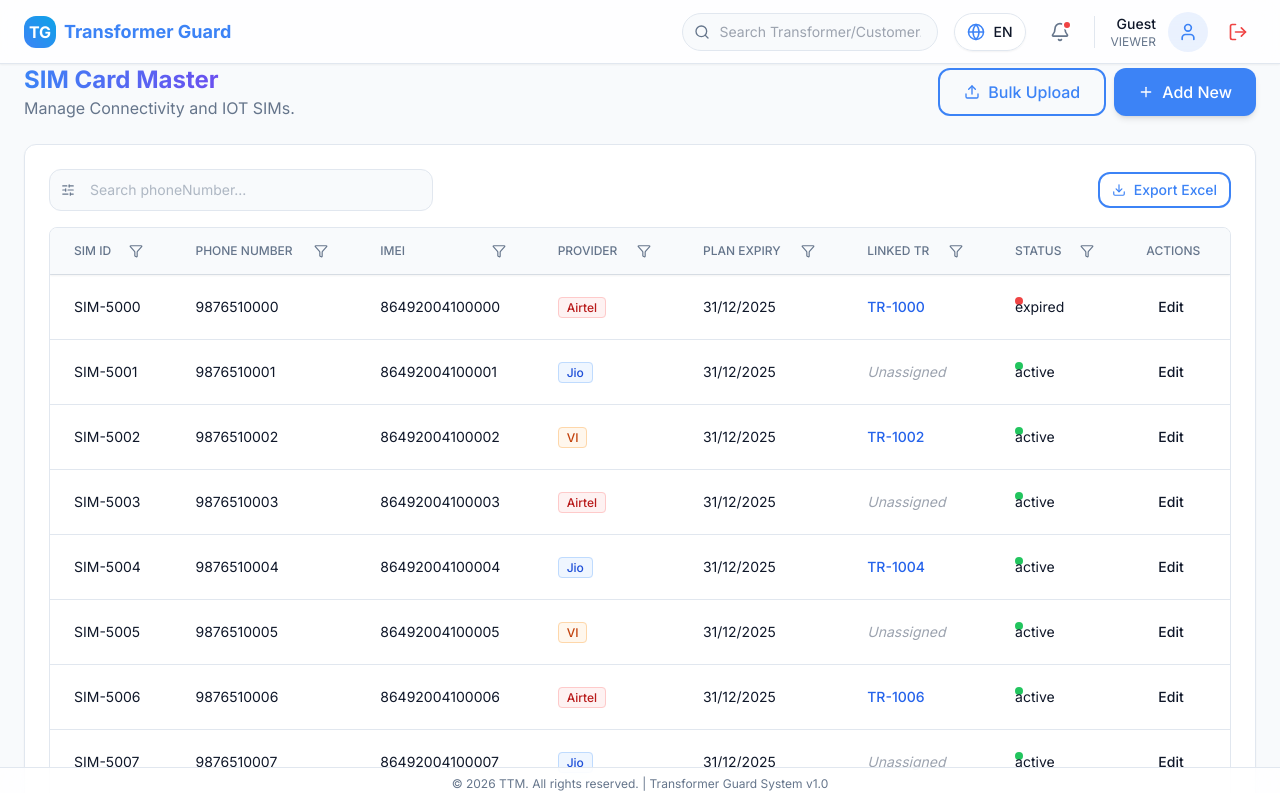
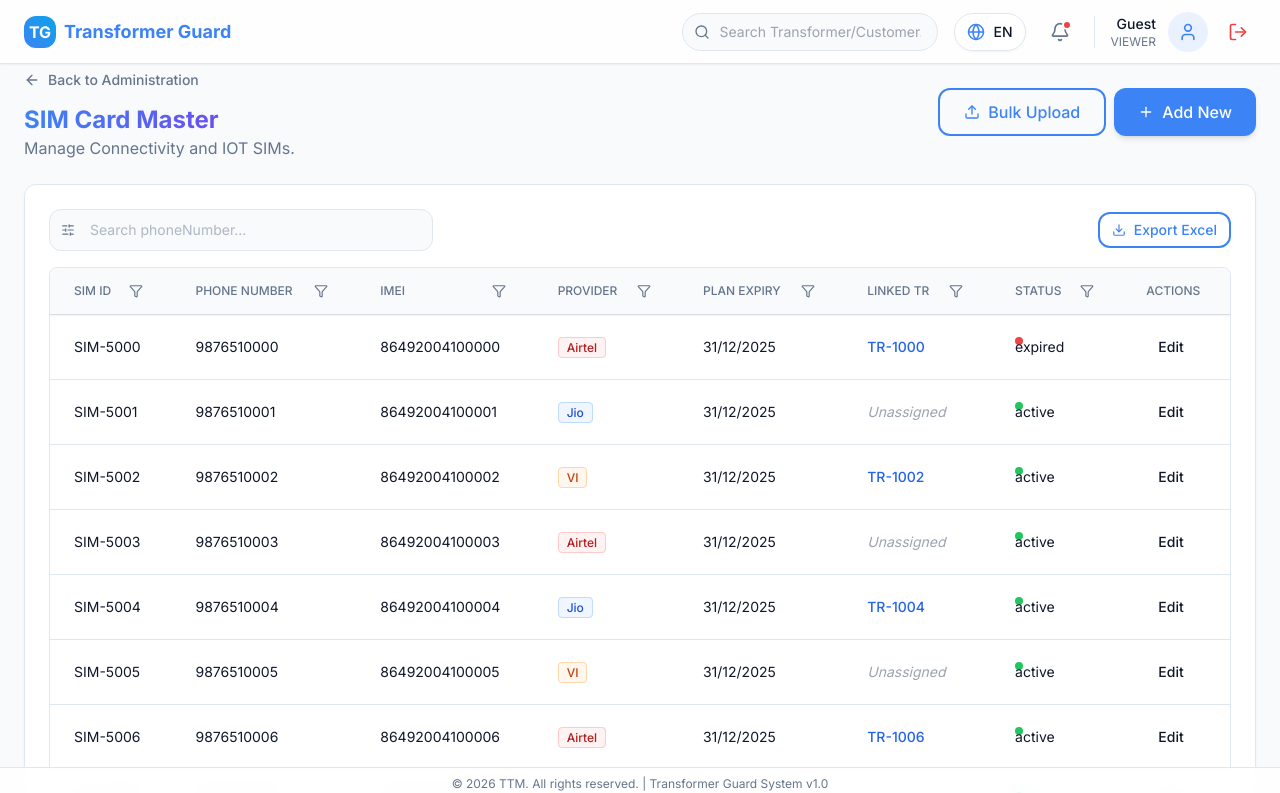
Before and after one commit to Murali301285/TransTheft, a Next.js app: page /dashboard/admin/sims in a window 1280 px wide. Shown: the top 793 px of the page. Built offline with nearby package versions, Linux system fonts and the light colour scheme.

Commit message:
Add Back to Admin navigation to sub-modules

```diff
--- a/src/app/dashboard/admin/hierarchy/page.tsx
+++ b/src/app/dashboard/admin/hierarchy/page.tsx
@@ -2,8 +2,10 @@
 
 import { TreeItem } from '@/components/Hierarchy/TreeItem';
 import { HierarchyNode } from '@/lib/types';
-import { Search } from 'lucide-react';
+import { Search, ArrowLeft } from 'lucide-react';
 import { Input } from '@/components/ui/Input';
+import { Button } from '@/components/ui/Button';
+import { useRouter } from 'next/navigation';
 import { useState } from 'react';
 
 // Deep Mock Data
@@ -63,6 +65,7 @@ const MOCK_HIERARCHY: HierarchyNode[] = [
 ];
 
 export default function HierarchyPage() {
+    const router = useRouter();
     const [searchTerm, setSearchTerm] = useState('');
 
     // In a real app, search would filter the tree structure.
@@ -71,6 +74,9 @@ export default function HierarchyPage() {
     return (
         <div className="h-[calc(100vh-8rem)] flex flex-col">
             <div className="mb-6">
+                <Button variant="ghost" size="sm" onClick={() => router.push('/dashboard/admin')} className="mb-2 pl-0 hover:bg-transparent text-[hsl(var(--muted-foreground))] hover:text-[hsl(var(--foreground))]">
+                    <ArrowLeft size={16} className="mr-2" /> Back to Administration
+                </Button>
                 <h2 className="text-2xl font-bold">Network Hierarchy</h2>
                 <p className="text-[hsl(var(--muted-foreground))]">Visual representation of the transformer network</p>
             </div>
--- a/src/app/dashboard/admin/locations/page.tsx
+++ b/src/app/dashboard/admin/locations/page.tsx
@@ -4,7 +4,8 @@ import { useState } from 'react';
 import { DataTable } from '@/components/DataTable/DataTable';
 import { ColumnDef } from '@tanstack/react-table';
 import { Button } from '@/components/ui/Button';
-import { Plus, MapPin } from 'lucide-react';
+import { Plus, MapPin, ArrowLeft } from 'lucide-react';
+import { useRouter } from 'next/navigation';
 import { clsx } from "clsx";
 
 // Type definition for Location (Circle/Division/SubDivision/Feeder)
@@ -55,10 +56,14 @@ const COLUMNS: ColumnDef<LocationMaster>[] = [
 ];
 
 export default function LocationMasterPage() {
+    const router = useRouter();
     return (
         <div className="space-y-6">
             <div className="flex justify-between items-center">
                 <div>
+                    <Button variant="ghost" size="sm" onClick={() => router.push('/dashboard/admin')} className="mb-2 pl-0 hover:bg-transparent text-[hsl(var(--muted-foreground))] hover:text-[hsl(var(--foreground))]">
+                        <ArrowLeft size={16} className="mr-2" /> Back to Administration
+                    </Button>
                     <h2 className="text-2xl font-bold bg-clip-text text-transparent bg-gradient-to-r from-[hsl(var(--primary))] to-[hsl(var(--secondary))]">
                         Location Master
                     </h2>
--- a/src/app/dashboard/admin/sims/page.tsx
+++ b/src/app/dashboard/admin/sims/page.tsx
@@ -4,7 +4,8 @@ import { useState } from 'react';
 import { DataTable } from '@/components/DataTable/DataTable';
 import { ColumnDef } from '@tanstack/react-table';
 import { Button } from '@/components/ui/Button';
-import { Plus, Upload, HardDrive } from 'lucide-react';
+import { Plus, Upload, HardDrive, ArrowLeft } from 'lucide-react';
+import { useRouter } from 'next/navigation';
 import { BulkUpload } from '@/components/Admin/BulkUpload';
 import { clsx } from "clsx";
 import { formatDate } from '@/lib/date-utils';
@@ -87,12 +88,16 @@ const COLUMNS: ColumnDef<SimMaster>[] = [
 ];
 
 export default function SimMasterPage() {
+    const router = useRouter();
     const [isBulkMode, setIsBulkMode] = useState(false);
 
     return (
         <div className="space-y-6">
             <div className="flex justify-between items-center">
                 <div>
+                    <Button variant="ghost" size="sm" onClick={() => router.push('/dashboard/admin')} className="mb-2 pl-0 hover:bg-transparent text-[hsl(var(--muted-foreground))] hover:text-[hsl(var(--foreground))]">
+                        <ArrowLeft size={16} className="mr-2" /> Back to Administration
+                    </Button>
                     <h2 className="text-2xl font-bold bg-clip-text text-transparent bg-gradient-to-r from-[hsl(var(--primary))] to-[hsl(var(--secondary))]">
                         SIM Card Master
                     </h2>
--- a/src/app/dashboard/admin/transformers/page.tsx
+++ b/src/app/dashboard/admin/transformers/page.tsx
@@ -4,7 +4,8 @@ import { useState } from 'react';
 import { DataTable } from '@/components/DataTable/DataTable';
 import { ColumnDef } from '@tanstack/react-table';
 import { Button } from '@/components/ui/Button';
-import { Plus, Upload, HardDrive } from 'lucide-react';
+import { Plus, Upload, HardDrive, ArrowLeft } from 'lucide-react';
+import { useRouter } from 'next/navigation';
 import { BulkUpload } from '@/components/Admin/BulkUpload';
 import { formatDate } from '@/lib/date-utils';
 
@@ -62,12 +63,16 @@ const COLUMNS: ColumnDef<TransformerMaster>[] = [
 ];
 
 export default function TransformerMasterPage() {
+    const router = useRouter();
     const [isBulkMode, setIsBulkMode] = useState(false);
 
     return (
         <div className="space-y-6">
             <div className="flex justify-between items-center">
                 <div>
+                    <Button variant="ghost" size="sm" onClick={() => router.push('/dashboard/admin')} className="mb-2 pl-0 hover:bg-transparent text-[hsl(var(--muted-foreground))] hover:text-[hsl(var(--foreground))]">
+                        <ArrowLeft size={16} className="mr-2" /> Back to Administration
+                    </Button>
                     <h2 className="text-2xl font-bold bg-clip-text text-transparent bg-gradient-to-r from-[hsl(var(--primary))] to-[hsl(var(--secondary))]">
                         Transformer Master
                     </h2>
--- a/src/app/dashboard/admin/users/page.tsx
+++ b/src/app/dashboard/admin/users/page.tsx
@@ -5,9 +5,10 @@ import { DataTable } from '@/components/DataTable/DataTable';
 import { BulkUpload } from '@/components/Admin/BulkUpload';
 import { ColumnDef } from '@tanstack/react-table';
 import { Button } from '@/components/ui/Button';
-import { Plus, Upload, UserPlus } from 'lucide-react';
+import { Plus, Upload, UserPlus, ArrowLeft } from 'lucide-react';
 import { User } from '@/lib/types';
 import { clsx } from 'clsx';
+import { useRouter } from 'next/navigation';
 
 // Mock Data
 const MOCK_USERS: User[] = Array.from({ length: 25 }).map((_, i) => ({
@@ -42,6 +43,7 @@ const COLUMNS: ColumnDef<User>[] = [
 ];
 
 export default function UserManagementPage() {
+    const router = useRouter();
     const [view, setView] = useState<'list' | 'upload'>('list');
     const [users, setUsers] = useState<User[]>(MOCK_USERS);
 
@@ -66,6 +68,9 @@ export default function UserManagementPage() {
             {/* Page Header */}
             <div className="flex justify-between items-center mb-6">
                 <div>
+                    <Button variant="ghost" size="sm" onClick={() => router.push('/dashboard/admin')} className="mb-2 pl-0 hover:bg-transparent text-[hsl(var(--muted-foreground))] hover:text-[hsl(var(--foreground))]">
+                        <ArrowLeft size={16} className="mr-2" /> Back to Administration
+                    </Button>
                     <h2 className="text-2xl font-bold">User Management</h2>
                     <p className="text-[hsl(var(--muted-foreground))]">Manage system access and roles</p>
                 </div>
```
